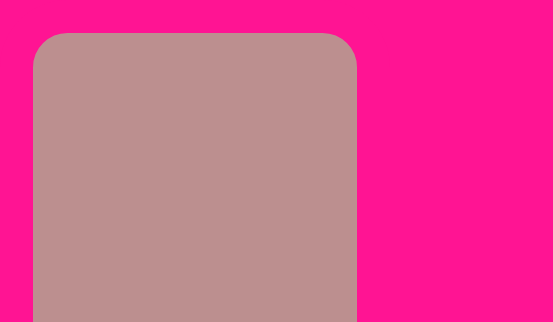
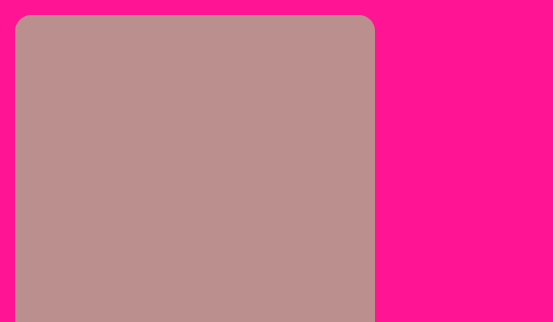
Before and after one commit to salmiak/bkmn.se, a plain HTML site: page index.html in a window 390 px wide. Shown: the top 322 px of the page, 553 px wide, since content can reach past the window. Drawn offline with Linux system fonts and the light colour scheme.

Commit message:
Better layout on small screens

```diff
--- a/index.html
+++ b/index.html
@@ -16,12 +16,12 @@
             margin: 0;
             justify-content: center;
             align-items: center;
-            font: 900 20vh sans-serif;
+            font: 900 16vmin sans-serif;
             letter-spacing: -0.03em;
             color: var(--foreground-color);
-            border: 4vh solid var(--foreground-color);
+            border: 4vmin solid var(--foreground-color);
             background-color: var(--background-color);
-            border-radius: 8vh;
+            border-radius: 8vmin;
         }
 
         .red {
```
